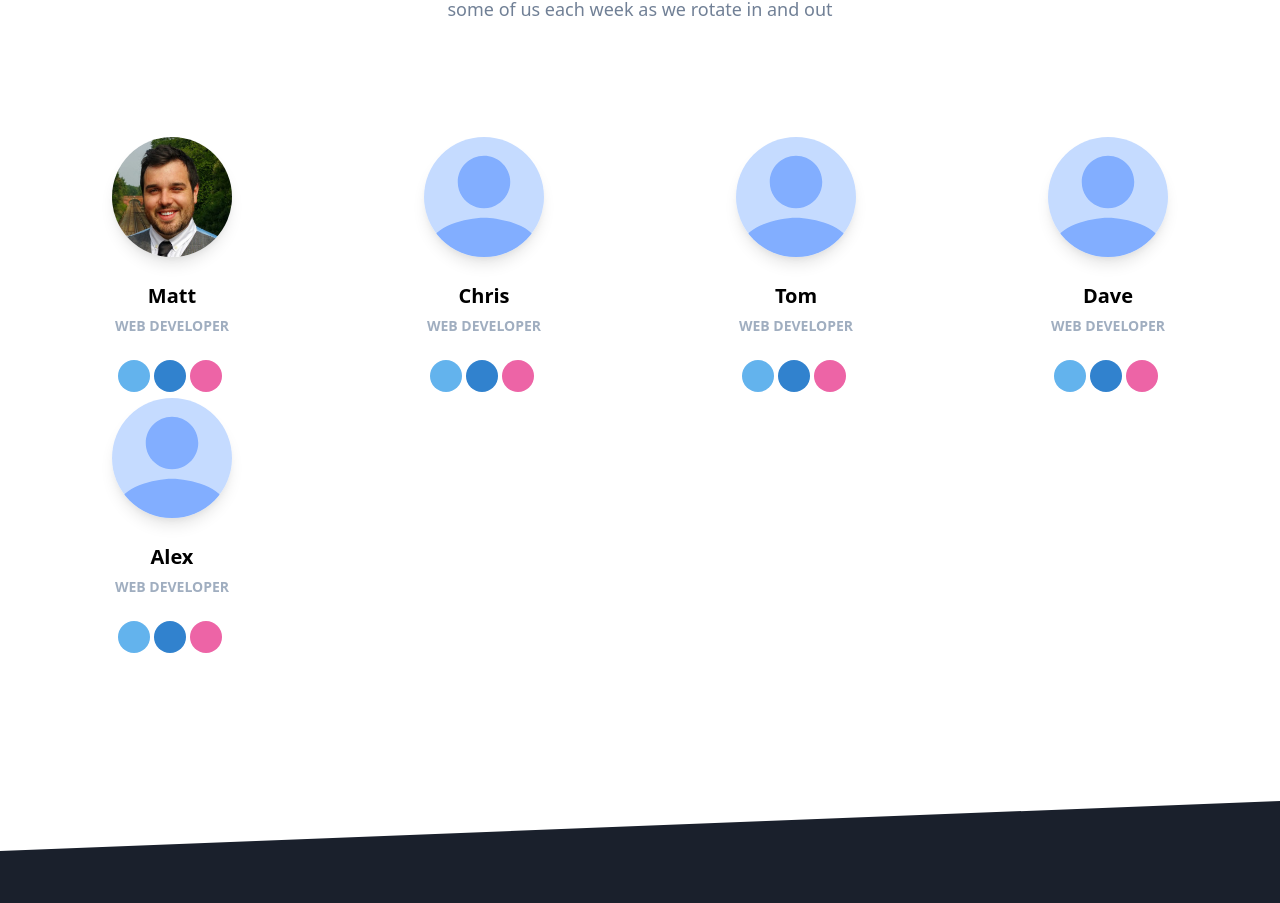
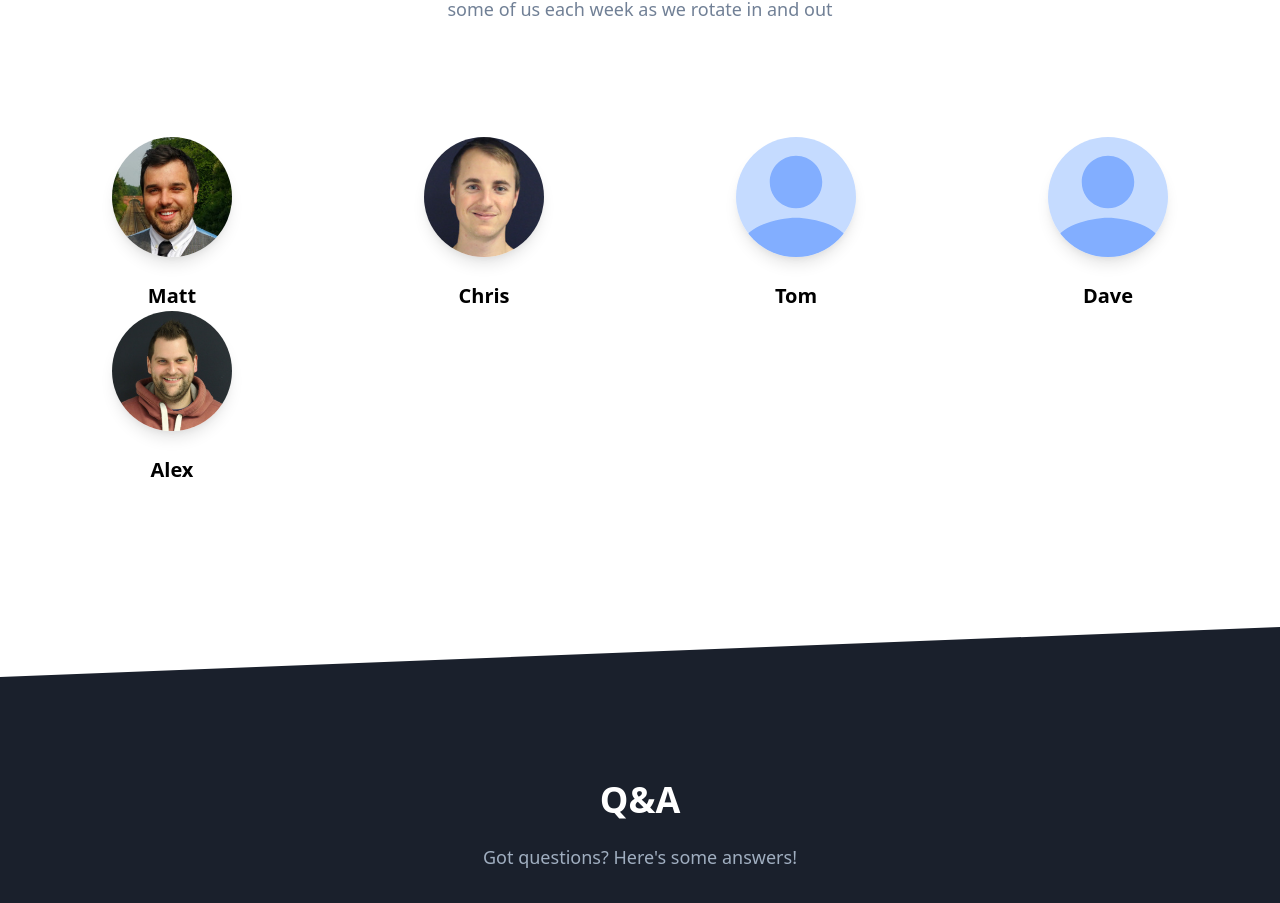
Before and after one commit to MatthewAlner/tech-dorset, an Angular app: page / in a window 1280 px wide. Shown: the part 2336-3239 px from the top of the page. Built offline with nearby package versions, Linux system fonts and the light colour scheme; what ngx-lottie would draw is missing.

Commit message:
Add some more photos

```diff
--- a/src/app/home-page/host-card/host-card.component.html
+++ b/src/app/home-page/host-card/host-card.component.html
@@ -8,29 +8,9 @@
     />
     <div class="pt-6 text-center">
       <h5 class="text-xl font-bold">{{host.name}}</h5>
-      <p class="mt-1 text-sm text-gray-500 uppercase font-semibold">
-        Web Developer
-      </p>
-      <div class="mt-6">
-        <button
-          class="bg-blue-400 text-white w-8 h-8 rounded-full outline-none focus:outline-none mr-1 mb-1"
-          type="button"
-        >
-          <i class="fab fa-twitter"></i></button
-        >
-        <button
-          class="bg-blue-600 text-white w-8 h-8 rounded-full outline-none focus:outline-none mr-1 mb-1"
-          type="button"
-        >
-          <i class="fab fa-facebook-f"></i></button
-        >
-        <button
-          class="bg-pink-500 text-white w-8 h-8 rounded-full outline-none focus:outline-none mr-1 mb-1"
-          type="button"
-        >
-          <i class="fab fa-dribbble"></i>
-        </button>
-      </div>
+<!--      <p class="mt-1 text-sm text-gray-500 uppercase font-semibold">-->
+<!--        Web Developer-->
+<!--      </p>-->
     </div>
   </div>
 </ng-container>
--- a/src/app/services/data.service.ts
+++ b/src/app/services/data.service.ts
@@ -14,10 +14,10 @@ export class DataService {
   public getHosts() {
     const hosts: IHost[] = [];
     hosts.push({name: 'Matt', imageURL: 'assets/hosts/matt.jpg'});
-    hosts.push({name: 'Chris', imageURL: 'assets/hosts/default.svg'});
+    hosts.push({name: 'Chris', imageURL: 'assets/hosts/chris.jpg'});
     hosts.push({name: 'Tom', imageURL: 'assets/hosts/default.svg'});
     hosts.push({name: 'Dave', imageURL: 'assets/hosts/default.svg'});
-    hosts.push({name: 'Alex', imageURL: 'assets/hosts/default.svg'});
+    hosts.push({name: 'Alex', imageURL: 'assets/hosts/rossy.jpg'});
     return hosts;
   }
 
```
Also changed, not shown: src/assets/hosts/chris.jpg (added), src/assets/hosts/rossy.jpg (added).
